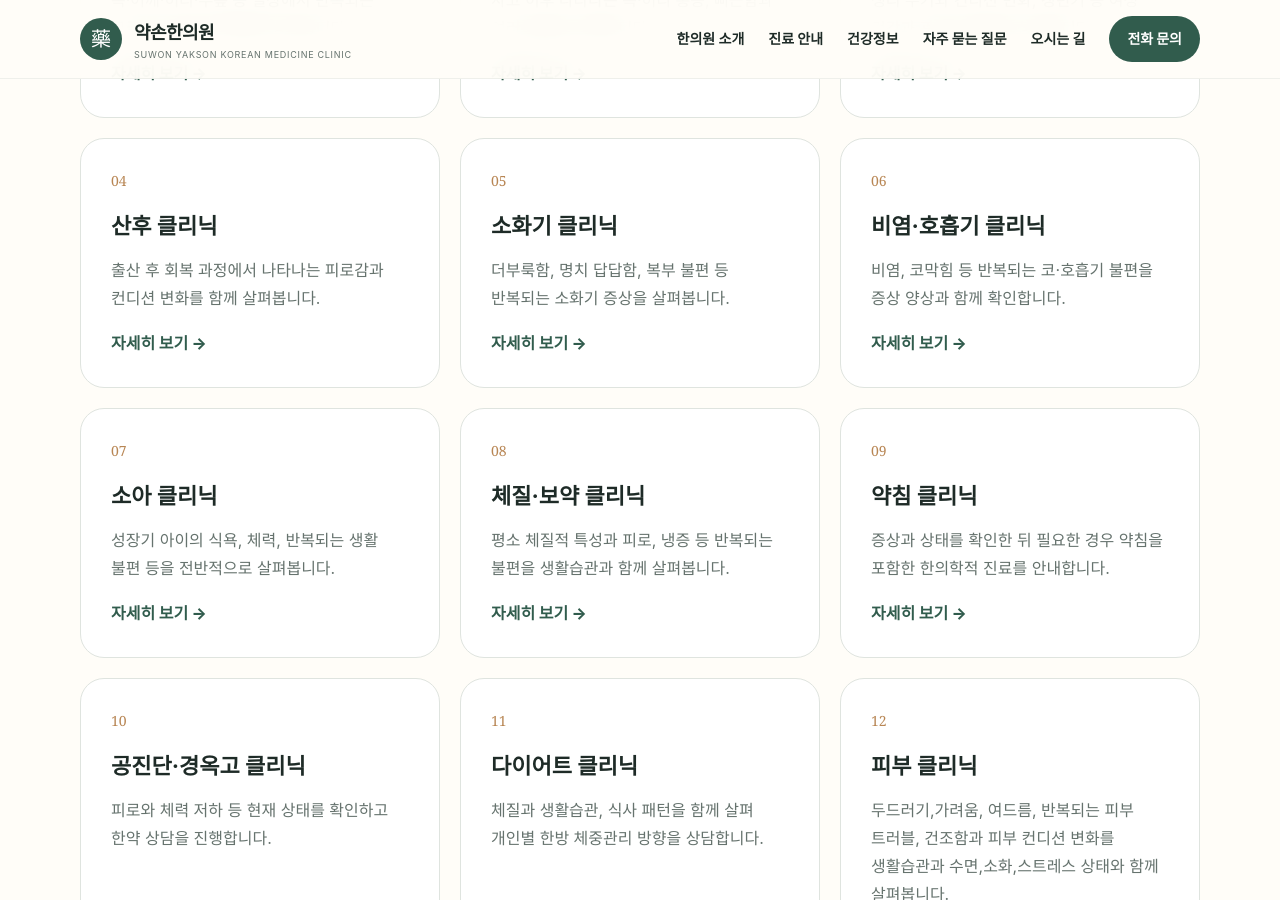
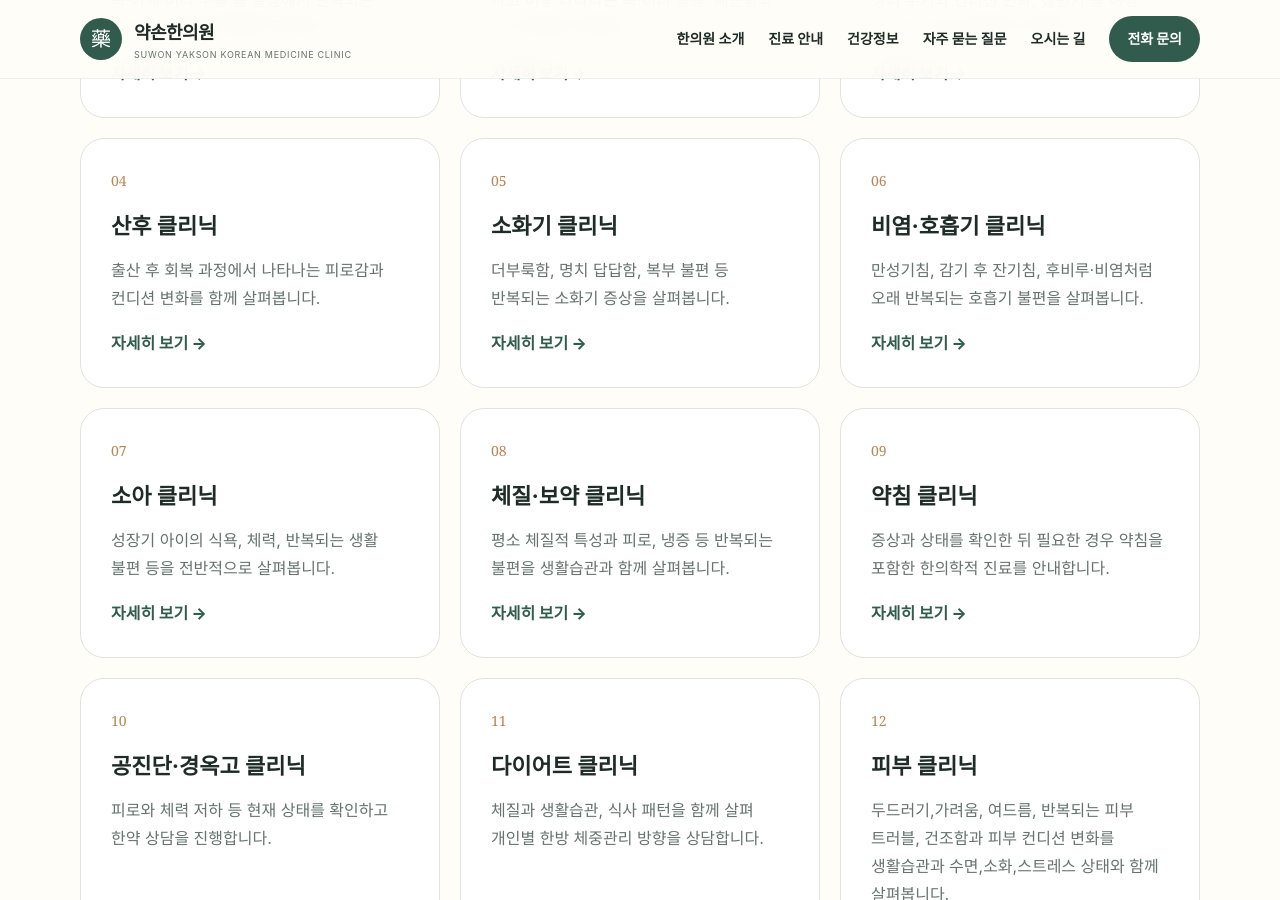
Before and after one commit to yaksonclinic/yakson-suwon-site, a Jekyll site: the page built from index.md, in a window 1280 px wide and 900 px high, scrolled down 1202 px. Built offline with Jekyll 4.4.1, drawn with Linux system fonts in a browser that asks for light colours.

Commit message:
Update clinic description and link in index.md

```diff
--- a/index.md
+++ b/index.md
@@ -113,8 +113,8 @@
       <article class="card">
         <span class="num">06</span>
         <h3>비염·호흡기 클리닉</h3>
-        <p>비염, 코막힘 등 반복되는 코·호흡기 불편을 증상 양상과 함께 확인합니다.</p>
-        <a class="card-link" href="{{ '/treatment/' | relative_url }}">자세히 보기 →</a>
+        <p>만성기침, 감기 후 잔기침, 후비루·비염처럼 오래 반복되는 호흡기 불편을 살펴봅니다.</p>
+        <a class="card-link" href="{{ '/clinic/rhinitis-respiratory/' | relative_url }}">자세히 보기 →</a>
       </article>
 
       <article class="card">
```
